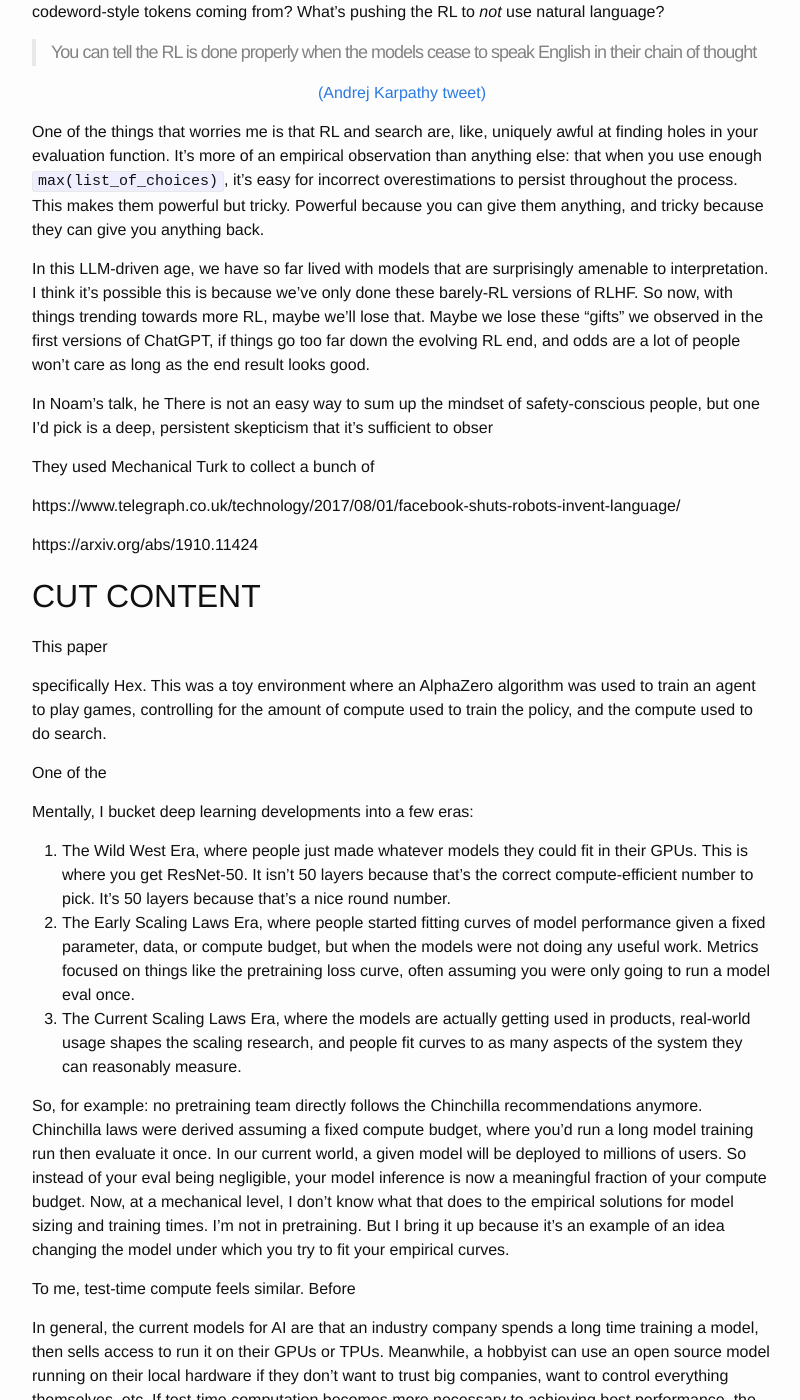
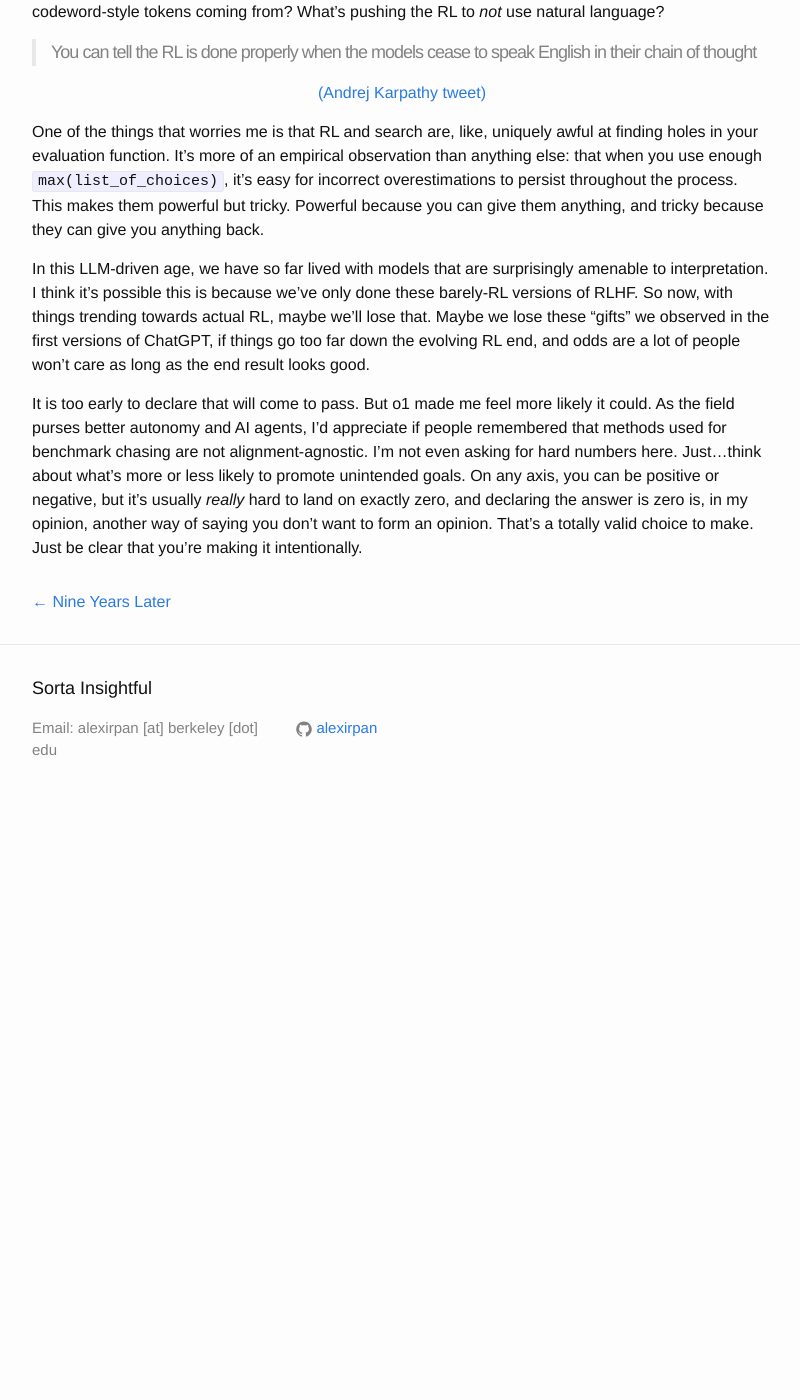
Before and after one commit to alexirpan/alexirpan.github.io, a Jekyll site: the page built from _posts/2024-11-17-late-o1-thoughts.markdown, in a window 1280 px wide and 1400 px high, scrolled down 5443 px. Shown: the whole window, without its empty margins (238-1038 px from the left). Built offline with Jekyll 4.4.1, drawn with Linux system fonts in a browser that asks for light colours; nearby versions of some CDN libraries; after the commit the page ends 6265 px from its top, so only the background shows below that; some of the changed text lies outside the part shown.

Commit message:
IDK about this ending but it feels better than what i was considering earlier

```diff
--- a/_posts/2024-11-17-late-o1-thoughts.markdown
+++ b/_posts/2024-11-17-late-o1-thoughts.markdown
@@ -207,64 +207,14 @@
 
 In this LLM-driven age, we have so far lived with models that are surprisingly amenable to interpretation.
 I think it's possible this is because we've only done these barely-RL versions of RLHF. So now, with things
-trending towards more RL, maybe we'll lose that. Maybe we lose these "gifts" we observed in the first versions
+trending towards actual RL, maybe we'll lose that. Maybe we lose these "gifts" we observed in the first versions
 of ChatGPT, if things go too far down the evolving RL end, and odds are a lot of people won't care as long as
 the end result looks good.
 
-In Noam's talk, he
-There is not an easy way to sum up the mindset of safety-conscious people, but one I'd pick is a deep,
-persistent skepticism that it's sufficient to obser
-
-
-They used Mechanical Turk to collect a bunch of
-
-https://www.telegraph.co.uk/technology/2017/08/01/facebook-shuts-robots-invent-language/
-
-https://arxiv.org/abs/1910.11424
-
-
-CUT CONTENT
--------------------------------------------------------
-
-This paper
-
-specifically Hex. This was a toy
-environment where an AlphaZero algorithm was used to train an agent to play games, controlling for
-the amount of compute used to train the policy, and the compute used to do search.
-
-
-One of the
-
-Mentally, I bucket deep learning
-developments into a few eras:
-
-1. The Wild West Era, where people just made whatever models they could fit in their GPUs. This
-is where you get ResNet-50. It isn't 50 layers because that's the correct compute-efficient number to pick.
-It's 50 layers because that's a nice round number.
-2. The Early Scaling Laws Era, where people started fitting curves of model performance given a fixed
-parameter, data, or compute budget, but when the models were not doing any useful work. Metrics focused on
-things like the pretraining loss curve, often assuming you were only going to run a model eval once.
-3. The Current Scaling Laws Era, where the models are actually getting used in products, real-world
-usage shapes the scaling research, and people fit curves to as many aspects of the system they can
-reasonably measure.
-
-So, for example: no pretraining team directly follows the Chinchilla recommendations
-anymore. Chinchilla laws were derived assuming a fixed compute budget, where you'd run a long model training run then
-evaluate it once. In our current world, a given model will be deployed to millions of users. So instead of
-your eval being negligible, your model inference is now a meaningful fraction of your compute
-budget. Now, at a mechanical level, I don't know what that does to the empirical solutions for model sizing and
-training times. I'm not in pretraining. But I bring it up because it's an example of an idea changing
-the model under which you try to fit your empirical curves.
-
-To me, test-time compute feels similar. Before
-
-In general, the current models for AI are that an industry company spends a long time training a model, then sells access to run it on their GPUs or TPUs. Meanwhile, a hobbyist can use an open source model running on their local hardware
-if they don't want to trust big companies, want to control everything themselves, etc.
-If test-time computation becomes more necessary to achieving best performance, the rigs needed to run local models may
-become increasingly impractical.
-
-After reflecting on it, I don't think that consideration is too important. The trendline has already been for
-local models to become harder to run.
-
-A refrain common in the safety community is that we don't really understand the process LLMs use to generate tokens. We can describe the loss function, and the distribution over tokens, but we don't have as good a handle on
-the inner computations that lead to those next-token distributions.
+It is too early to declare that will come to pass. But o1 made me feel more likely it could.
+As the field purses better autonomy and AI agents, I'd appreciate if people remembered that methods
+used for benchmark chasing are not alignment-agnostic. I'm not even asking for hard numbers here.
+Just...think about what's more or less likely to promote unintended goals. On any axis, you can
+be positive or negative, but it's usually *really* hard to land on exactly zero, and declaring the
+answer is zero is, in my opinion, another way of saying you don't want to form an opinion.
+That's a totally valid choice to make. Just be clear that you're making it intentionally.
```
Also changed, not shown: public/late-o1-thoughts/noam_talk.png (deleted).
